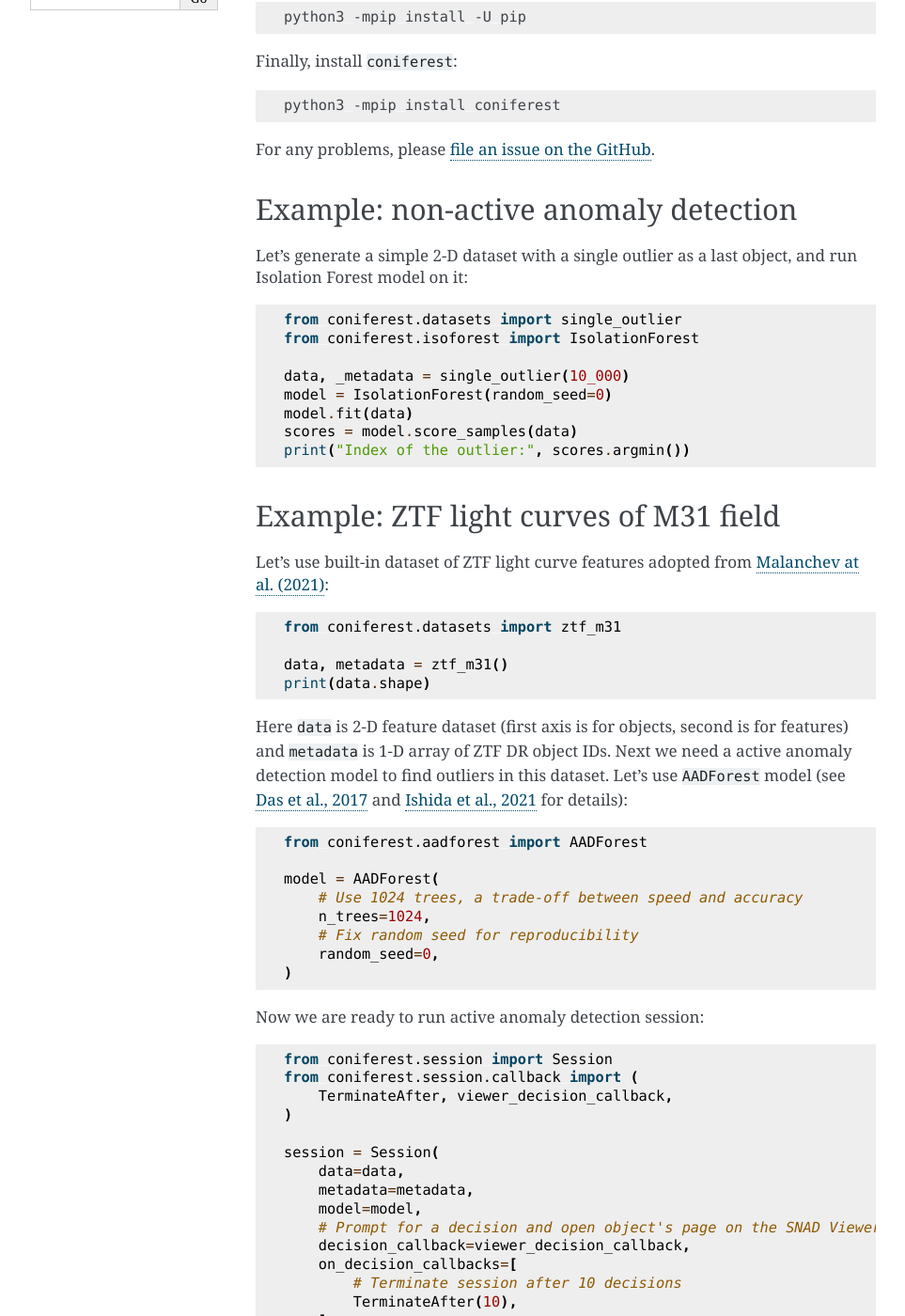
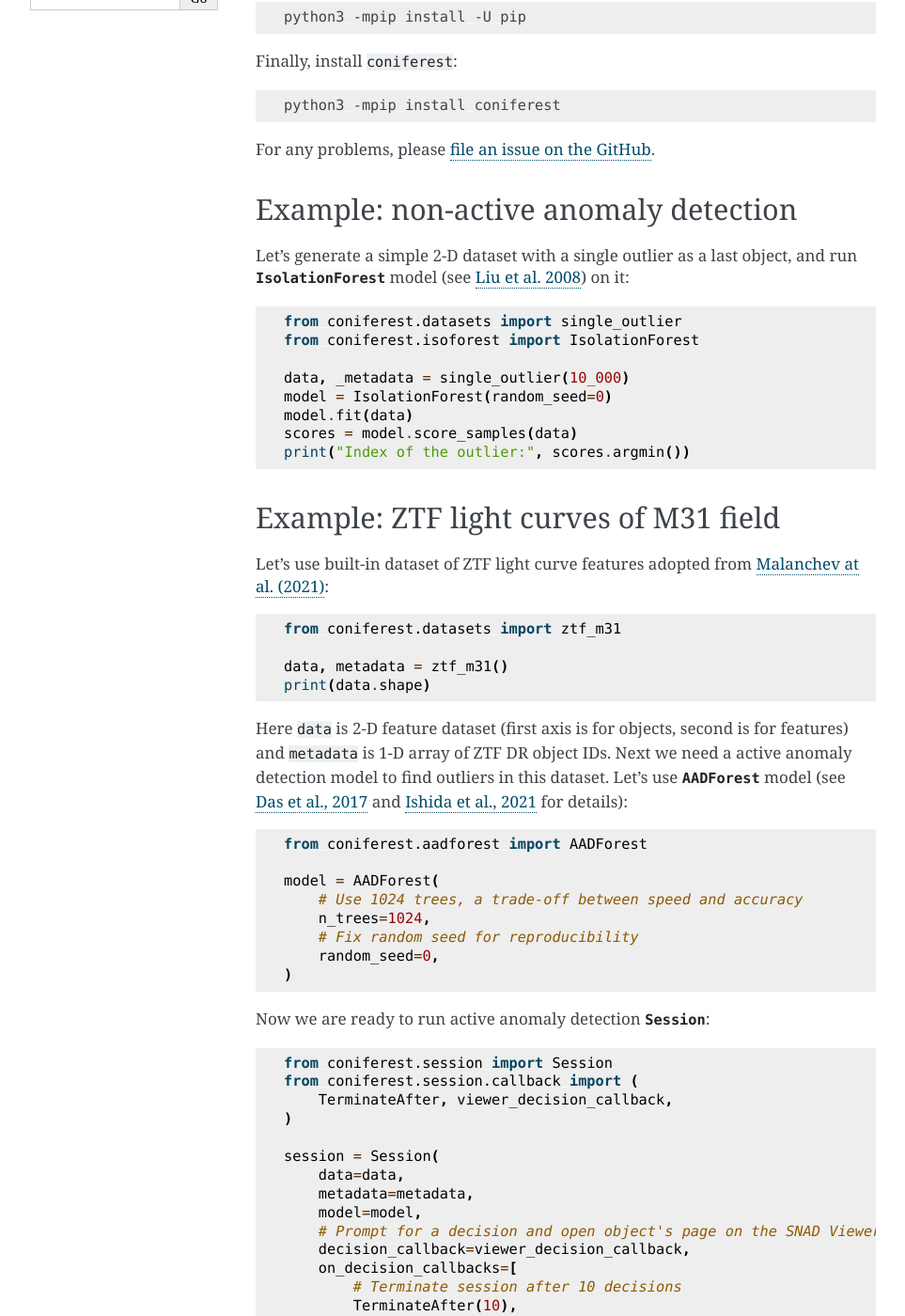
Before and after one commit to snad-space/coniferest, a Sphinx documentation site: the page built from docs/quickstart.rst, in a window 1280 px wide and 1400 px high, scrolled down 370 px. Shown: the whole window at 94% size, without its empty margins (148-1111 px from the left). Built offline with Sphinx 7.4.7, drawn with Linux system fonts in a browser that asks for light colours; some of the changed lines change nothing that is shown.

Commit message:
Links to API doc from quickstart

```diff
--- a/docs/quickstart.rst
+++ b/docs/quickstart.rst
@@ -30,7 +30,7 @@
 Example: non-active anomaly detection
 -------------------------------------
 
-Let's generate a simple 2-D dataset with a single outlier as a last object, and run Isolation Forest model on it:
+Let's generate a simple 2-D dataset with a single outlier as a last object, and run :class:`IsolationForest <coniferest.isoforest.IsolationForest>` model (see `Liu et al. 2008 <https://doi.org/10.1109/ICDM.2008.17>`_) on it:
 
 .. code-block:: python
 
@@ -57,7 +57,7 @@
 
 Here ``data`` is 2-D feature dataset (first axis is for objects, second is for features) and ``metadata`` is 1-D array of ZTF DR object IDs.
 Next we need a active anomaly detection model to find outliers in this dataset.
-Let's use ``AADForest`` model (see `Das et al., 2017 <https://arxiv.org/abs/1708.09441>`_ and `Ishida et al., 2021 <https://ui.adsabs.harvard.edu/abs/2021A%26A...650A.195I/abstract>`_ for details):
+Let's use :class:`AADForest <coniferest.aadforest.AADForest>` model (see `Das et al., 2017 <https://arxiv.org/abs/1708.09441>`_ and `Ishida et al., 2021 <https://ui.adsabs.harvard.edu/abs/2021A%26A...650A.195I/abstract>`_ for details):
 
 .. code-block:: python
 
@@ -70,7 +70,7 @@
             random_seed=0,
         )
 
-Now we are ready to run active anomaly detection session:
+Now we are ready to run active anomaly detection :class:`Session <coniferest.session.Session>`:
 
 .. code-block:: python
 
@@ -98,7 +98,7 @@
 
 If you answer ``n`` for the first three objects, you should get a recurrent variable `ZTF DR 695211200075348 <https://ztf.snad.space/dr3/view/695211200075348>`_ / `M31N 2013-11b <https://www.astronomerstelegram.org/?read=5569>`_ / `MASTER OTJ004126.22+414350.0 <https://ui.adsabs.harvard.edu/abs/2016ATel.9470....1S/abstract>`_ as a fourth object. SNAD team reported this object as an anomaly in `Malanchev at al. (2021) <https://ui.adsabs.harvard.edu/abs/2021MNRAS.502.5147M/abstract>`_, it is believed to be a recurrent Nova or `a long-period variable star <https://www.astronomerstelegram.org/?read=5640>`_.
 
-After the session is finished you can explore ``session`` objects for the decisions you made and final state of the model:
+After the session is finished you can explore :class:`Session <coniferest.session.Session>` objects for the decisions you made and final state of the model:
 
 .. code-block:: python
 
@@ -109,7 +109,7 @@
         print('Final scores:')
         pprint({metadata[idx]: session.scores[idx] for idx in session.known_labels})
 
-``coniferest`` provides a new active anomaly detection model developed by the SNAD team, ``PineForest``.
+``coniferest`` provides a new active anomaly detection model developed by the SNAD team, :class:`PineForest <coniferest.pineforest.PineForest>`.
 Try to use this model and run the session again:
 
 .. code-block:: python
```
